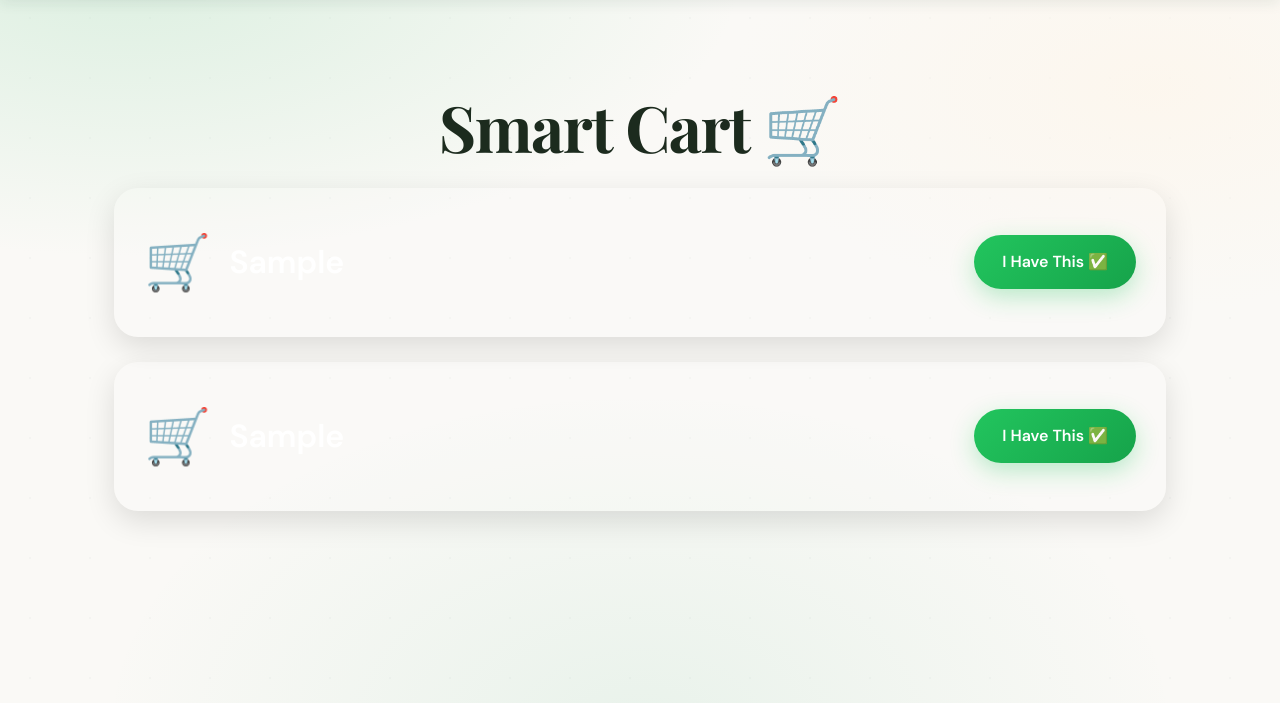
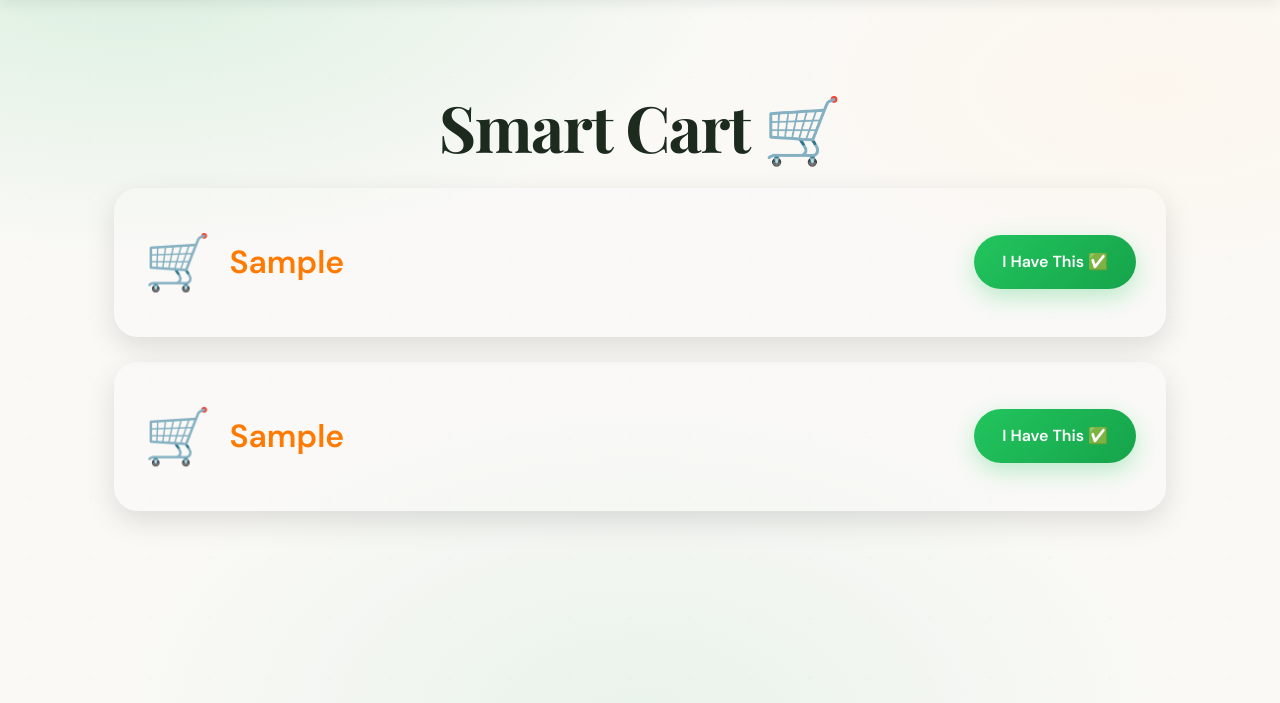
Before and after one commit to jaweeduddin/PlanMyPlateFinal, a Flask app: page /smart_cart in a window 1280 px wide. Shown: the part 72-775 px from the top of the page. Run offline with Flask 3, Linux system fonts and the light colour scheme; the visitor is signed in with stand-in values (Sample User, id 1); tables that the repository leaves empty hold one stand-in row (values such as "Sample post"); some libraries are stand-ins or nearby versions; some web fonts are replaced.

Commit message:
color change

```diff
--- a/static/css/style.css
+++ b/static/css/style.css
@@ -1950,8 +1950,7 @@ footer a:hover {
 
     font-weight: 700;
 
-    color: white;
-
+color: #ff7a00;
     text-transform: capitalize;
 }
 
```
